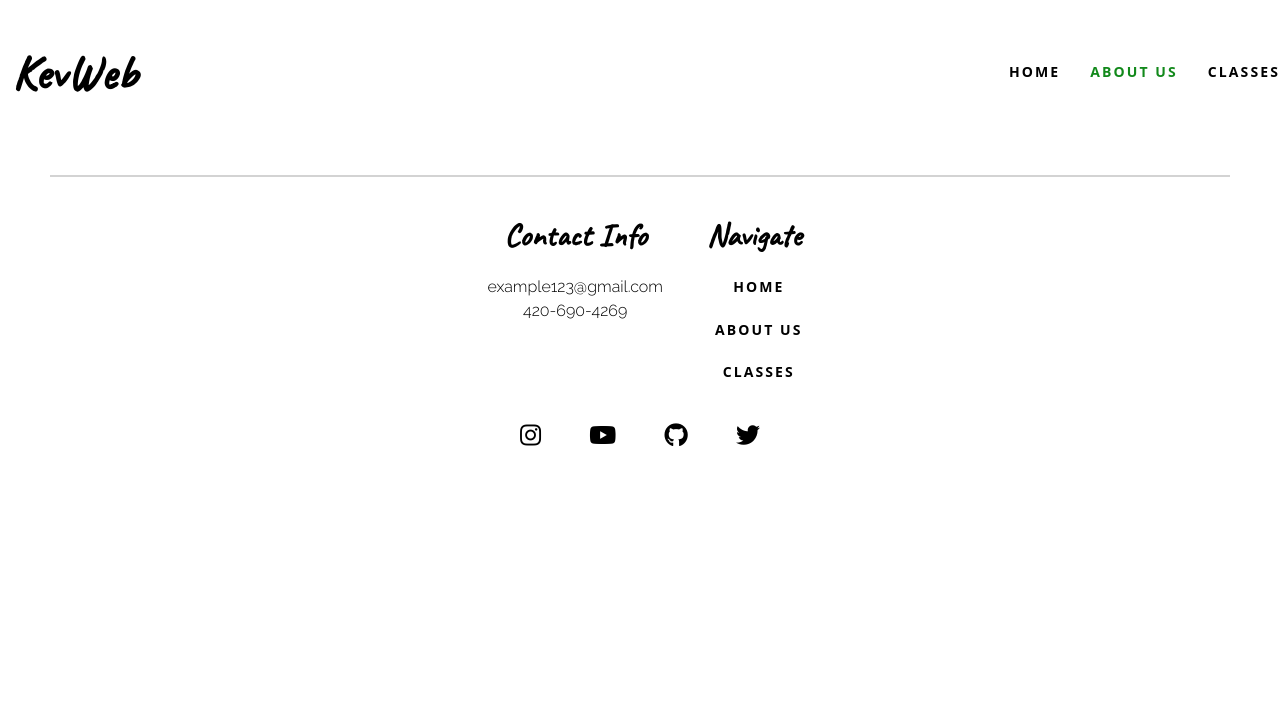
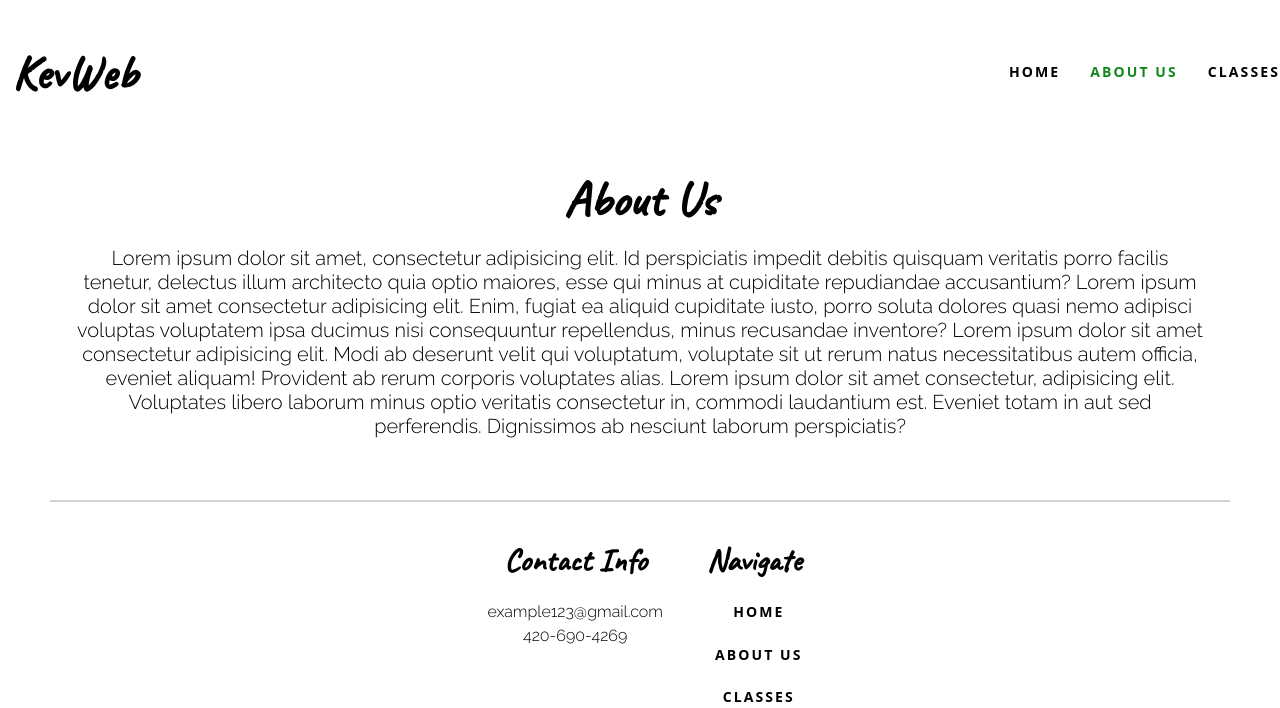
Before and after one commit to EdwardLuoJihan/KevsWeb, a PHP site: page /about in a window 1280 px wide; the page is wider, and only the part inside the window is pictured. Shown: the top 708 px of that part. Before the commit the page ends 446 px from the top of that part, so only its background shows below. Run offline with PHP 8.4, Linux system fonts and the light colour scheme.

Commit message:
more stuff

```diff
--- a/about.php
+++ b/about.php
@@ -47,8 +47,13 @@
             </nav>
         </div>
         <div class="main" id="home">
-          <div class="course__container">
-
+          <div class="about__container">
+            <div class="text-box" id="center" style="margin: 25px;">
+              <h1>About Us</h1>
+              <p id="bigger-p">
+                  Lorem ipsum dolor sit amet, consectetur adipisicing elit. Id perspiciatis impedit debitis quisquam veritatis porro facilis tenetur, delectus illum architecto quia optio maiores, esse qui minus at cupiditate repudiandae accusantium? Lorem ipsum dolor sit amet consectetur adipisicing elit. Enim, fugiat ea aliquid cupiditate iusto, porro soluta dolores quasi nemo adipisci voluptas voluptatem ipsa ducimus nisi consequuntur repellendus, minus recusandae inventore? Lorem ipsum dolor sit amet consectetur adipisicing elit. Modi ab deserunt velit qui voluptatum, voluptate sit ut rerum natus necessitatibus autem officia, eveniet aliquam! Provident ab rerum corporis voluptates alias. Lorem ipsum dolor sit amet consectetur, adipisicing elit. Voluptates libero laborum minus optio veritatis consectetur in, commodi laudantium est. Eveniet totam in aut sed perferendis. Dignissimos ab nesciunt laborum perspiciatis?
+              </p>
+            </div>
           </div>
         </div>
         <hr>
--- a/home.php
+++ b/home.php
@@ -59,7 +59,7 @@
             <div class="course__container">
                 <div class="text-box" id="left">
                     <h1>Math</h1>
-                    <p>
+                    <p id="middle-p">
                         Lorem ipsum dolor sit amet consectetur adipisicing elit. Veritatis
                         hic porro, aliquam repudiandae accusantium iste facere vel
                         voluptatem enim voluptates rerum amet, architecto culpa temporibus
@@ -70,7 +70,7 @@
 
                 <div class="text-box" id="left">
                     <h1>Language Arts</h1>
-                    <p>
+                    <p id="middle-p">
                         Lorem ipsum dolor sit amet consectetur adipisicing elit. Veritatis
                         hic porro, aliquam repudiandae accusantium iste facere vel
                         voluptatem enim voluptates rerum amet, architecto culpa temporibus
--- a/style.css
+++ b/style.css
@@ -192,6 +192,12 @@ body {
     grid-template-columns: 1fr 1fr;
 }
 
+.about__container {
+    display: grid;
+    grid-template-rows: 1fr;
+    margin: 0 50px;
+}
+
 .text-box {
     text-align: center;
     border-radius: 1px;
@@ -206,10 +212,15 @@ body {
     text-align: left;
 }
 
+#center {
+    text-align: center;
+}
+
 .text-box p {
     font-family: var(--sec-font);
     margin: 0;
-    margin-top: 20px;
+    margin-top: 15px;
+    margin-bottom: 5px;
 }
 
 .text-box h1 {
@@ -409,6 +420,8 @@ hr {
     width: 150px;
     z-index: 1;
     text-align: left;
+    transition: opacity 0.2s ease;
+    visibility: hidden;
 }
 
 .navbar__links--classes {
@@ -433,5 +446,12 @@ hr {
 
 #dropdown-content a:hover {color: var(--blue);}
 
-#dropdown:hover #dropdown-content {display: block;opacity: 1;
-    transition: all 0.5s ease;}
+#dropdown:hover #dropdown-content {visibility: visible;opacity: 1;}
+
+#bigger-p {
+    font-size: 20px;
+}
+
+#middle-p {
+    font-size: 17px;
+}
```
Also changed, not shown: classes.php (+6 -1 lines).
